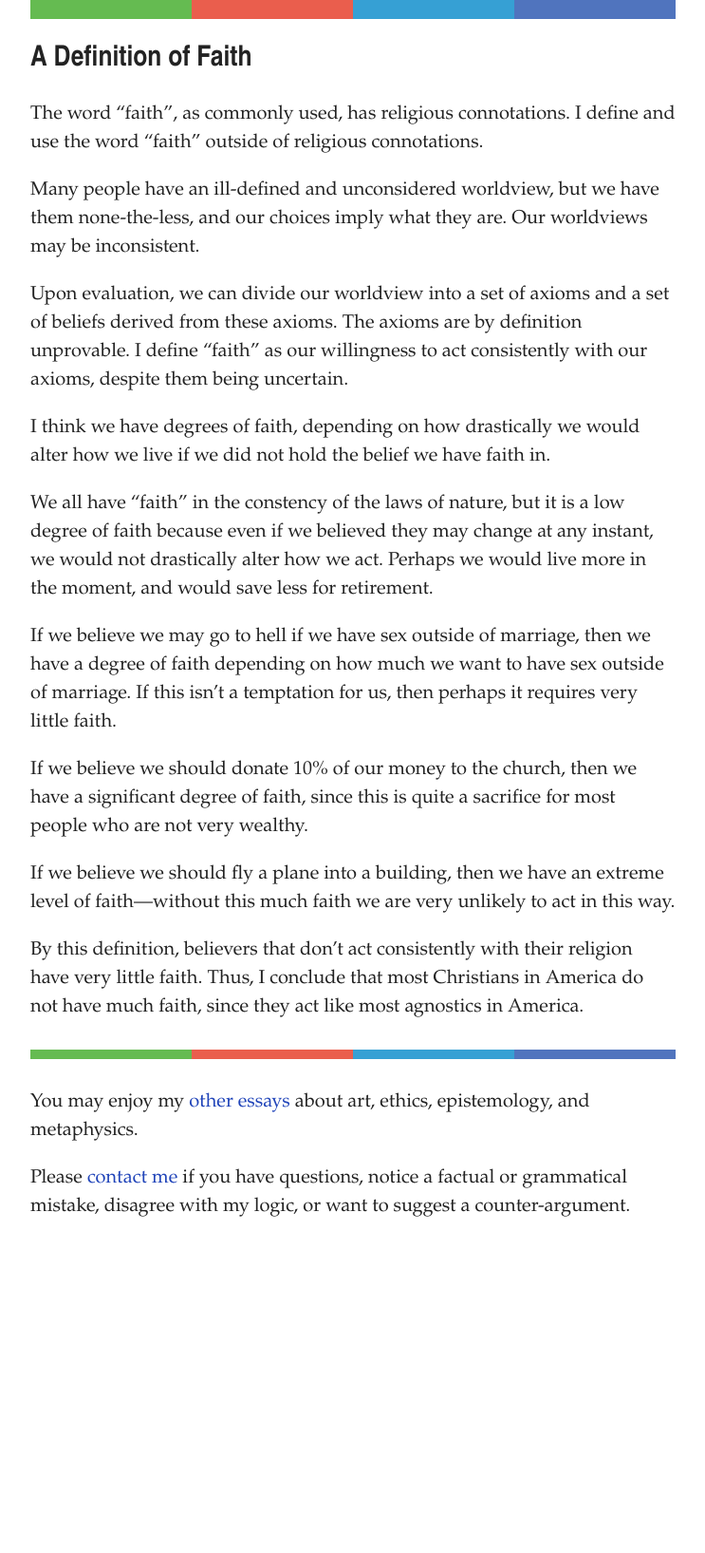
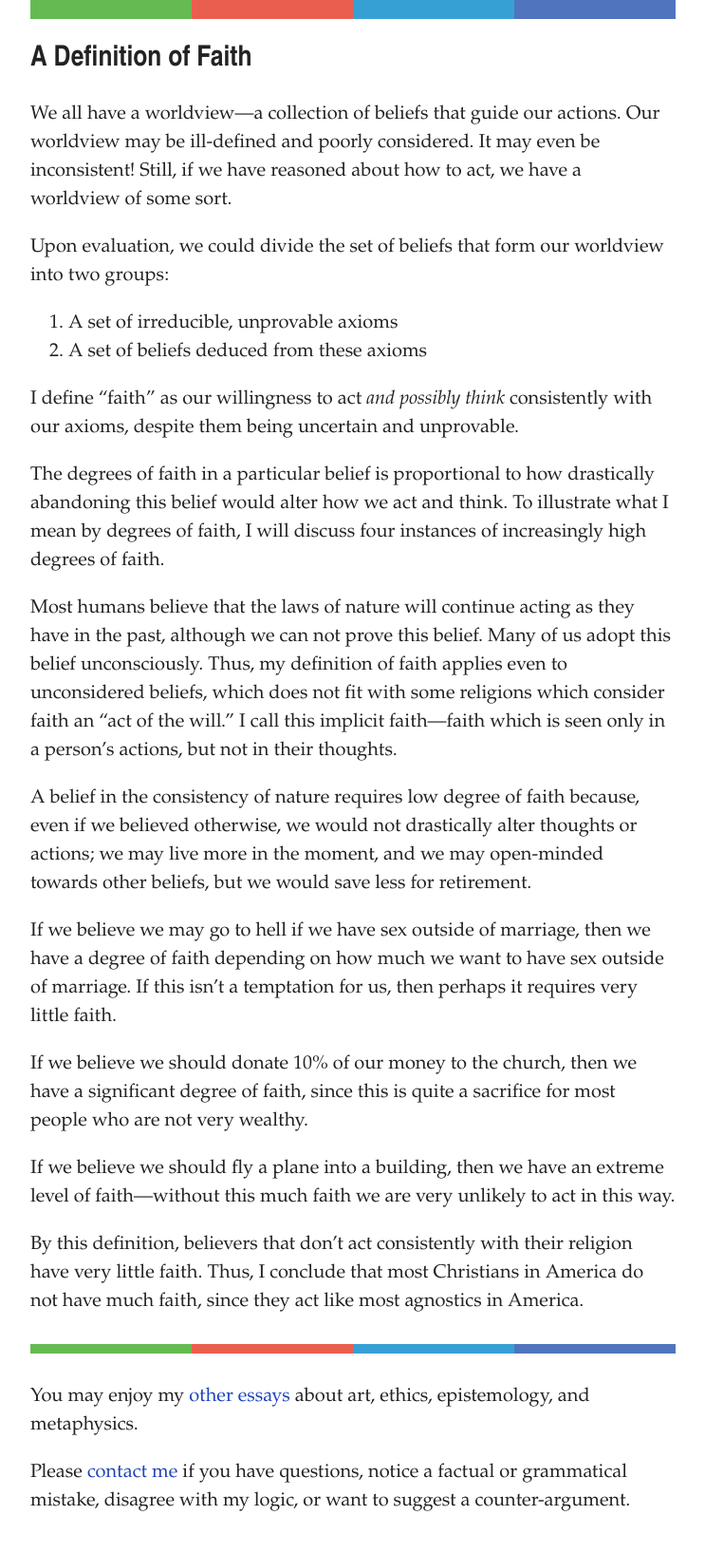
Before and after one commit to artsandmetaphysics/goodlifeodyssey, a Jekyll site: the page built from _essays/a-definition-of-faith.md, in a window 1280 px wide. Shown: the whole page at 95% size, without its empty margins (268-1011 px from the left). Built offline with Jekyll 4.4.1, drawn with Linux system fonts in a browser that asks for light colours; before the commit the page ends 1325 px from its top, so only the background shows below that.

Commit message:
Clarify and extend definition of faith

```diff
--- a/_essays/a-definition-of-faith.md
+++ b/_essays/a-definition-of-faith.md
@@ -5,15 +5,20 @@ status: incomplete
 order: 2
 ---
 
-The word "faith", as commonly used, has religious connotations.  I define and use the word "faith" outside of religious connotations.
+We all have a worldview---a collection of beliefs that guide our actions.  Our worldview may be ill-defined and poorly considered.  It may even be inconsistent!  Still, if we have reasoned about how to act, we have a worldview of some sort.
 
-Many people have an ill-defined and unconsidered worldview, but we have them none-the-less, and our choices imply what they are.  Our worldviews may be inconsistent.
+Upon evaluation, we could divide the set of beliefs that form our worldview into two groups:
 
-Upon evaluation, we can divide our worldview into a set of axioms and a set of beliefs derived from these axioms.  The axioms are by definition unprovable.  I define "faith" as our willingness to act consistently with our axioms, despite them being uncertain.
+1. A set of irreducible, unprovable axioms
+2. A set of beliefs deduced from these axioms
 
-I think we have degrees of faith, depending on how drastically we would alter how we live if we did not hold the belief we have faith in.
+I define "faith" as our willingness to act *and possibly think* consistently with our axioms, despite them being uncertain and unprovable.
 
-We all have "faith" in the constency of the laws of nature, but it is a low degree of faith because even if we believed they may change at any instant, we would not drastically alter how we act.  Perhaps we would live more in the moment, and would save less for retirement.
+The degrees of faith in a particular belief is proportional to how drastically abandoning this belief would alter how we act and think.  To illustrate what I mean by degrees of faith, I will discuss four instances of increasingly high degrees of faith.
+
+Most humans believe that the laws of nature will continue acting as they have in the past, although we can not prove this belief.  Many of us adopt this belief unconsciously.  Thus, my definition of faith applies even to unconsidered beliefs, which does not fit with some religions which consider faith an "act of the will."  I call this implicit faith---faith which is seen only in a person's actions, but not in their thoughts.
+
+A belief in the consistency of nature requires low degree of faith because, even if we believed otherwise, we would not drastically alter thoughts or actions; we may live more in the moment, and we may open-minded towards other beliefs, but we would save less for retirement.
 
 If we believe we may go to hell if we have sex outside of marriage, then we have a degree of faith depending on how much we want to have sex outside of marriage.  If this isn't a temptation for us, then perhaps it requires very little faith.
 
```
